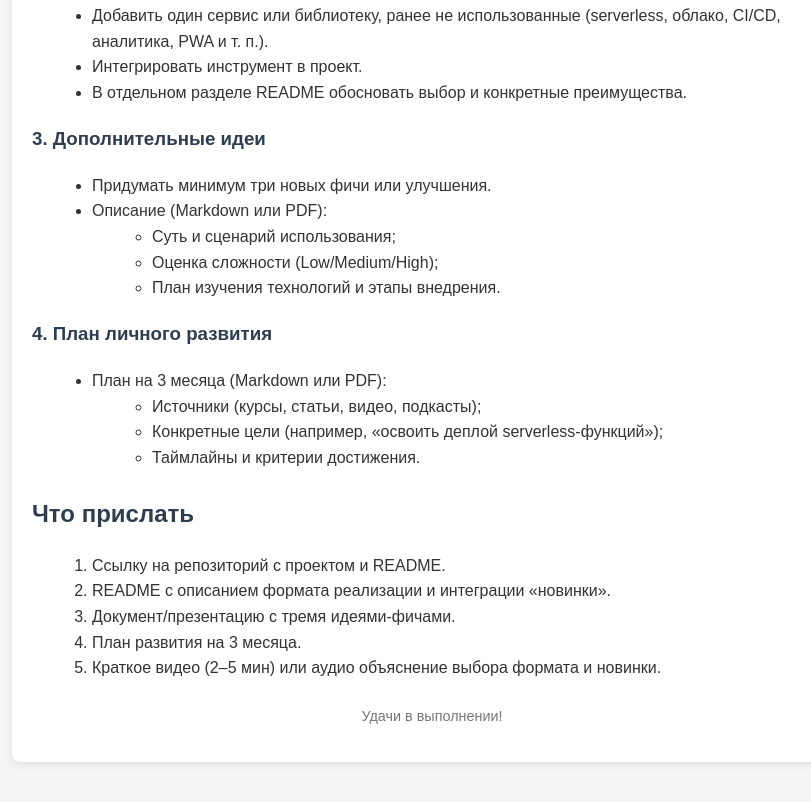
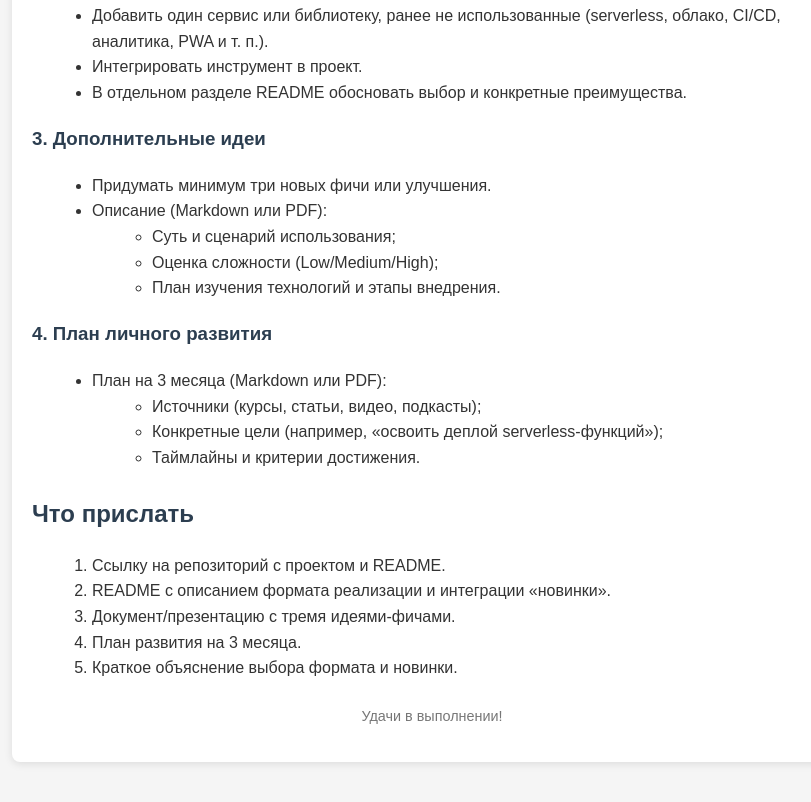
Before and after one commit to Patkins93/Gvishiani-test, a plain HTML site: page index.html in a window 1280 px wide. Shown: the part 654-1456 px from the top of the page, without its empty margins (208-1019 px from the left). Drawn offline with Linux system fonts and the light colour scheme.

Commit message:
Update index.html

```diff
--- a/index.html
+++ b/index.html
@@ -74,7 +74,7 @@
         <li>README с описанием формата реализации и интеграции «новинки».</li>
         <li>Документ/презентацию с тремя идеями-фичами.</li>
         <li>План развития на 3 месяца.</li>
-        <li>Краткое видео (2–5 мин) или аудио объяснение выбора формата и новинки.</li>
+        <li>Краткое объяснение выбора формата и новинки.</li>
       </ol>
     </section>
     <footer>
```
